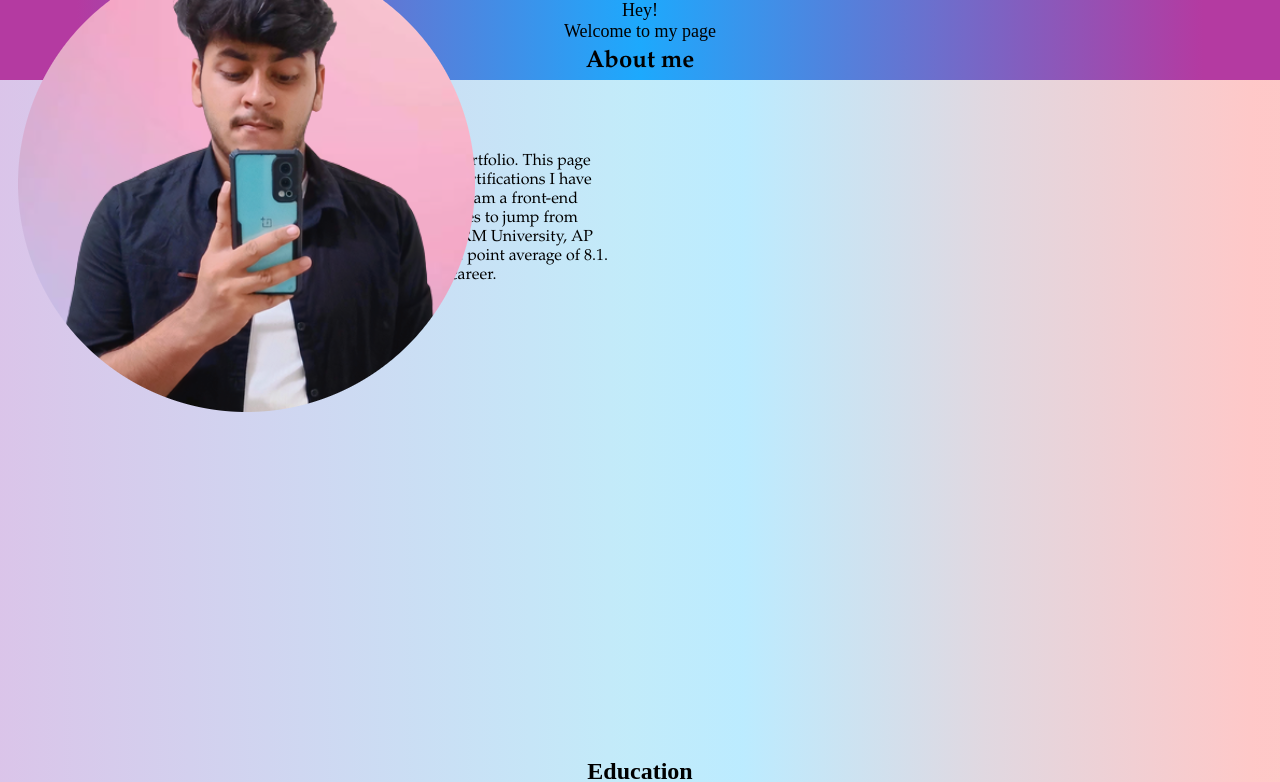
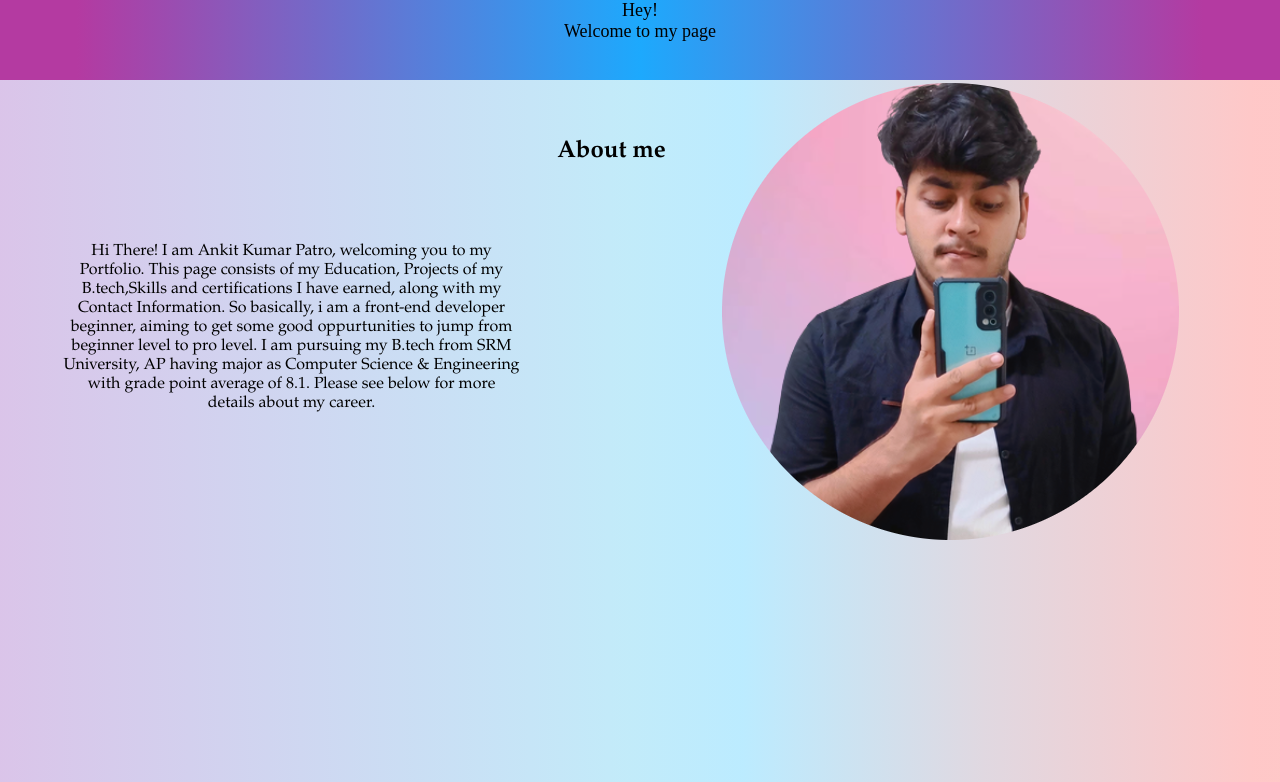
Before and after one commit to AnkitPatro02/portfolio, a plain HTML site: page index.html in a window 1280 px wide. Shown: the top 782 px of the page. Drawn offline with Linux system fonts and the light colour scheme.

Commit message:
Update styles_portfolio.css

```diff
--- a/styles_portfolio.css
+++ b/styles_portfolio.css
@@ -45,7 +45,7 @@ header{
     float: right;
     position: relative;
     top: -135px;
-    left: -135px;
+    left: 659px;
 }
 
 #ankit{
@@ -56,7 +56,7 @@ header{
 }
 
 .header+ .aboutme{
-    padding: 30px;
+    padding: 120px;
 }
 
 
```
